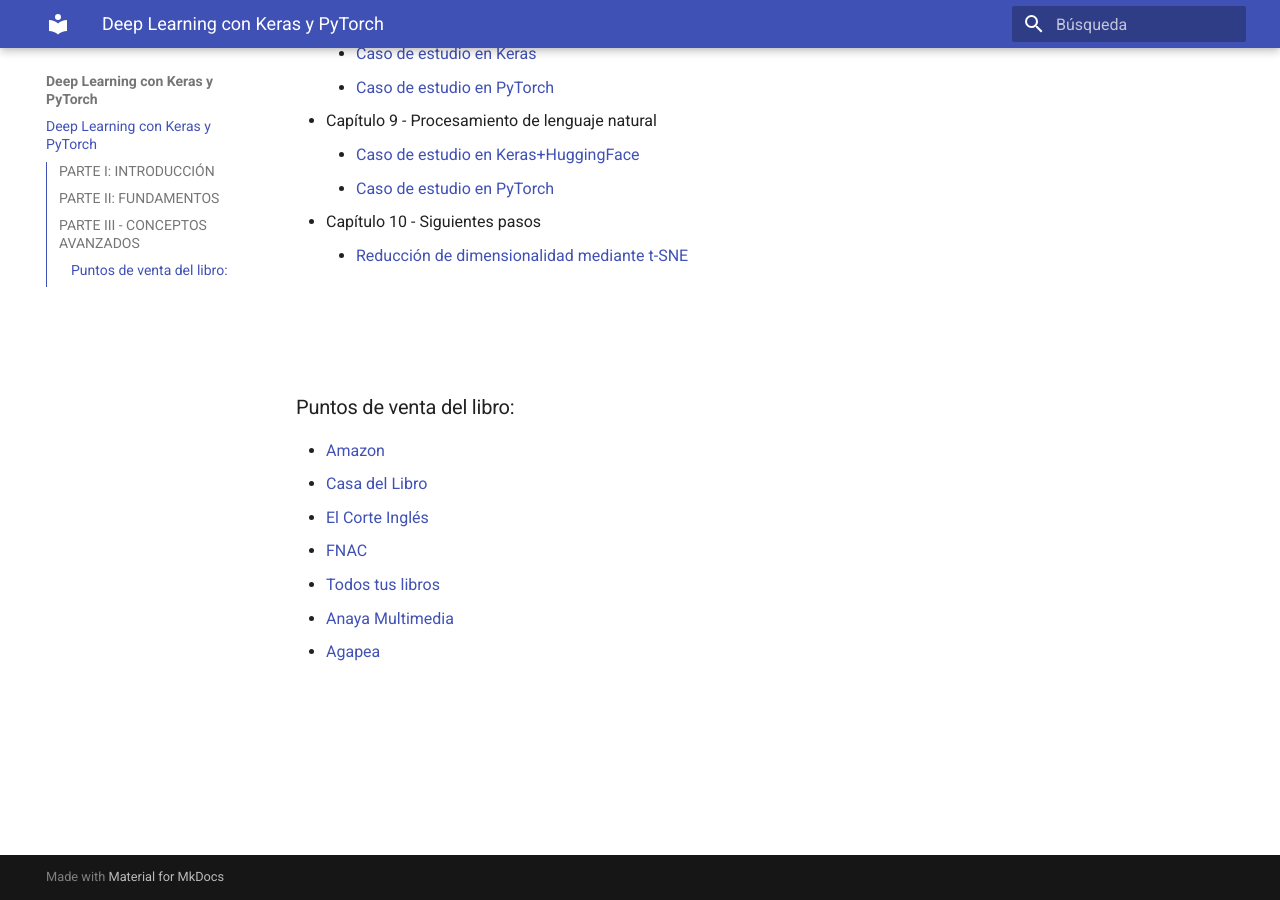
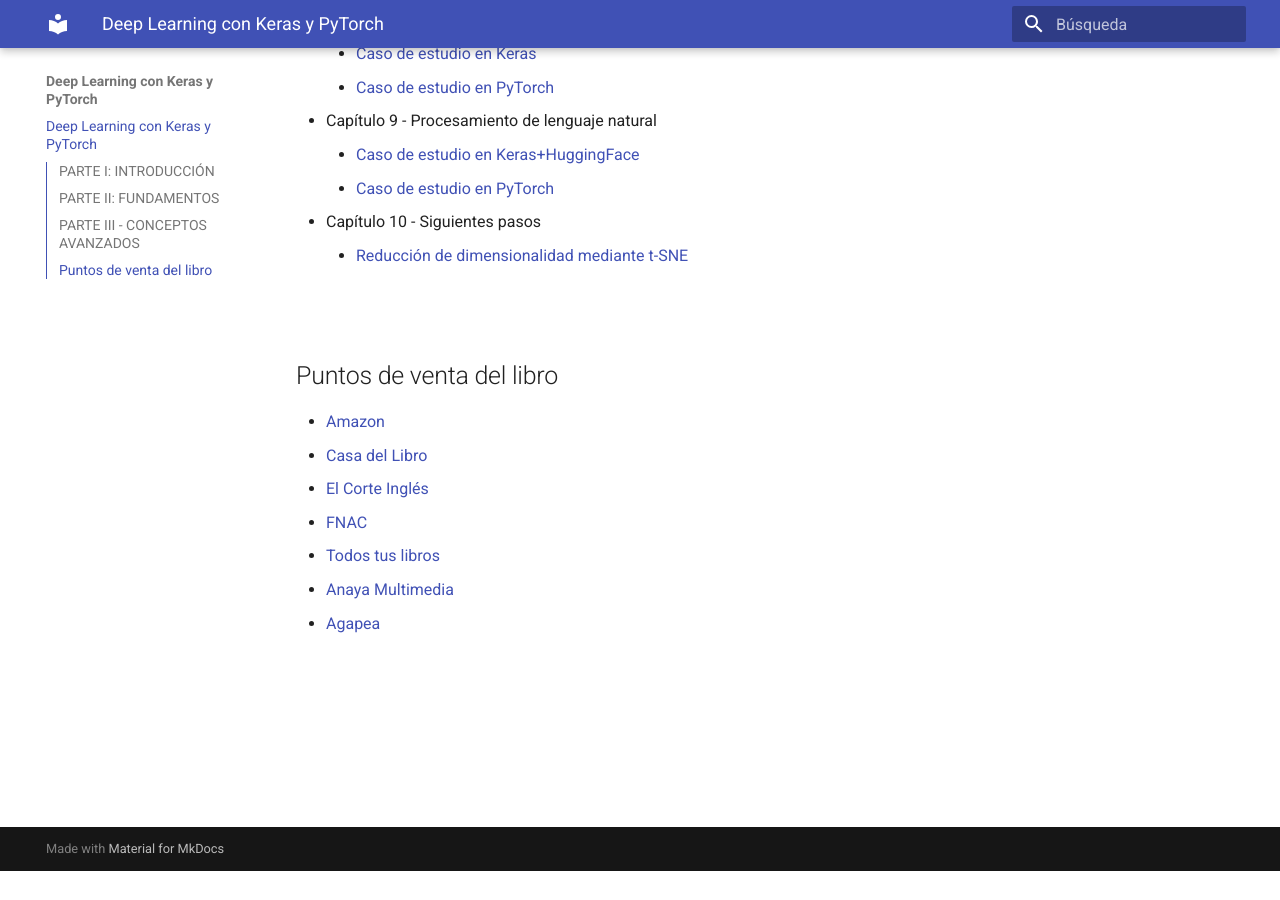
Before and after one commit to deep-learning-keras-pytorch/deep-learning-keras-pytorch.github.io, an MkDocs documentation site: the page built from docs/README.md, in a window 1280 px wide and 900 px high, scrolled down 1120 px. Built offline with MkDocs 1.6.1 and Material for MkDocs 9.7.7, drawn with Linux system fonts in a browser that asks for light colours; after the commit the page ends 1991 px from its top, so only the background shows below that.

Commit message:
Last changes

```diff
--- a/docs/README.md
+++ b/docs/README.md
@@ -57,9 +57,7 @@ María Alfaro, Jorge Calvo, Antonio Javier Gallego, Carlos Garrido, Antonio Río
 
 <br>
 
-<br>
-
-### Puntos de venta del libro:
+## Puntos de venta del libro
 
 * [Amazon](https://www.amazon.es/dp/8441548161)
 * [Casa del Libro](https://www.casadellibro.com/libro-deep-learning-con-keras-y-pytorch/9788441548169/14177498)
```
Also changed, not shown: site/index.html, site/search/search_index.json, 1 other file.
